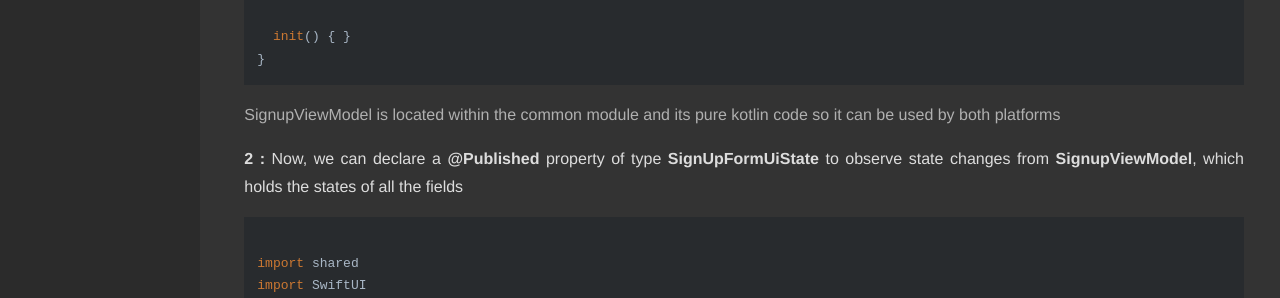
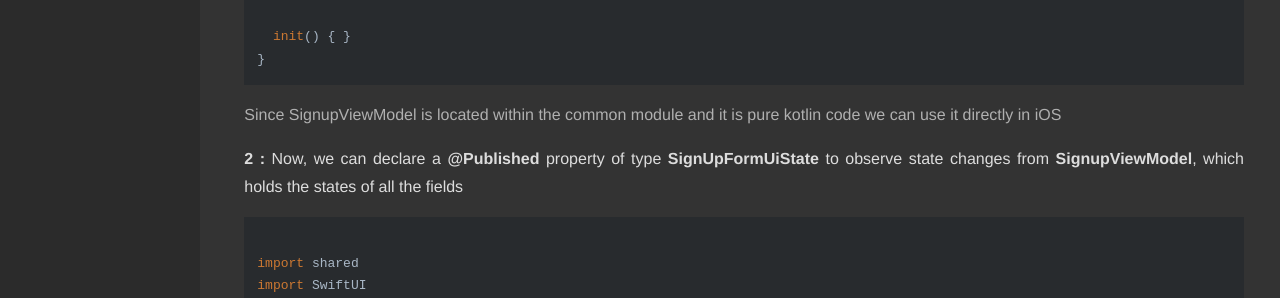
Before and after one commit to rootstrap/FlowForms, a Jekyll site: the page built from docs/pages/ios-quickstart.md, in a window 1280 px wide and 900 px high. Shown: the part 392-690 px from the top of the window. Built offline with Jekyll 4.4.1, drawn with Linux system fonts in a browser that asks for light colours; nearby versions of some CDN libraries.

Commit message:
Update docs/pages/ios-quickstart.md
Co-authored-by: Rodrigo Soria <rodrigosoria.epic@gmail.com>

```diff
--- a/docs/pages/ios-quickstart.md
+++ b/docs/pages/ios-quickstart.md
@@ -20,7 +20,7 @@ final class FormState: ObservableObject {
 }
 </code></pre>
 
-<p class="comment"> SignupViewModel is located within the common module and its pure kotlin code so it can be used by both platforms</p>
+<p class="comment">Since SignupViewModel is located within the common module and it is pure kotlin code we can use it directly in iOS</p>
 
 **2 :** Now, we can declare a **@Published** property of type **SignUpFormUiState** to observe state changes from **SignupViewModel**, which holds the states of all the fields
 
```
